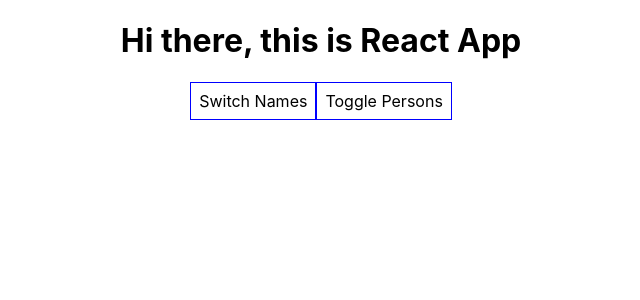
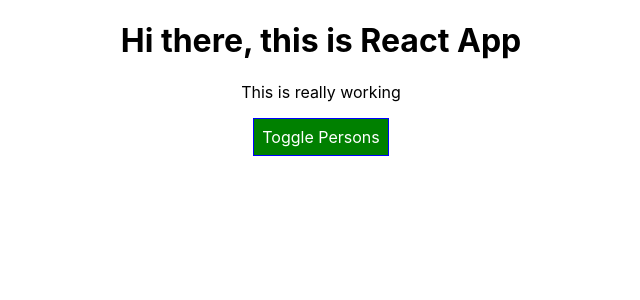
Before and after one commit to amir-sulehria/React, a React (Create React App) app in the folder basic-features/: page / in a window 1280 px wide. Shown: the top 300 px of the page, without its empty margins (319-959 px from the left). Built offline with nearby package versions, Linux system fonts and the light colour scheme.

Commit message:
Using radium

```diff
--- a/basic-features/package.json
+++ b/basic-features/package.json
@@ -3,6 +3,7 @@
   "version": "0.1.0",
   "private": true,
   "dependencies": {
+    "radium": "^0.25.1",
     "react": "^16.8.6",
     "react-dom": "^16.8.6",
     "react-scripts": "3.0.1"
--- a/basic-features/src/App.css
+++ b/basic-features/src/App.css
@@ -1,33 +1,25 @@
+/*2.4
+to change in-line style dynamically and assign className dynamically see
+button style in App.js
+the problem we're currenlty facing is we can't apply hover effect in inline style and if we do it in css
+file it will take place globally, let's first have a look at solution for applying hover on inline style,
+we'll use a 3rd package library for this task as it's not possible in normal inline, for usage of
+radium go to 2.5
+*/
+
+
+/*2.7
+css modules let u use same css class name in different files without worrying about name clashes
+they'll be used only where they r imported i.e local scope
+*/
 .App {
   text-align: center;
 }
 
-.App-logo {
-  animation: App-logo-spin infinite 20s linear;
-  height: 40vmin;
-  pointer-events: none;
+.red{
+  color: red;
 }
 
-.App-header {
-  background-color: #282c34;
-  min-height: 100vh;
-  display: flex;
-  flex-direction: column;
-  align-items: center;
-  justify-content: center;
-  font-size: calc(10px + 2vmin);
-  color: white;
+.bold{
+  font-weight: bold;
 }
-
-.App-link {
-  color: #61dafb;
-}
-
-@keyframes App-logo-spin {
-  from {
-    transform: rotate(0deg);
-  }
-  to {
-    transform: rotate(360deg);
-  }
-}
--- a/basic-features/src/App.js
+++ b/basic-features/src/App.js
@@ -1,6 +1,7 @@
 import React, { Component } from 'react';
 import './App.css';
 import Person from './Person/Person';
+import Radium, { StyleRoot } from 'radium';
 
 
 /*1.2
@@ -108,13 +109,21 @@ now give person property of id(unique) that'll be used as key
 since now we've id we can change name to only specific element in name change handler, use findindex to get element to alter
 */
 
+/*2.5
+to use radium first import it, after importing go down and wrap export app with radium, as higher order
+component, simply a component wrapping ur compnent, injecting some extra functionality, lets now start
+using styling button with hover, for this simply write ':hover' which will take js object, u can also
+change it dynamically, see below, problem i encouter, it was giving error related to key so i
+comment out switch name handler btn as inside its method we're not using key.
+*/
+
 class App extends Component {
 
   state = {
     persons: [
-      {id: "p-001", name: 'Stephanie', age: 20 },
-      {id: "p-002", name: 'Ammar', age: 23 },
-      {id: "p-003", name: 'Jennifer', age: 22 }
+      { id: "p-001", name: 'Stephanie', age: 20 },
+      { id: "p-002", name: 'Ammar', age: 23 },
+      { id: "p-003", name: 'Jennifer', age: 22 }
     ],
     personToggle: false
   }
@@ -145,43 +154,53 @@ class App extends Component {
     const persons = [...this.state.persons];
     persons[personIndex] = person;
 
-    this.setState({persons: persons});
+    this.setState({ persons: persons });
   }
 
   tooglePersonHandler = () => {
     const doesShow = this.state.personToggle;
-    this.setState({personToggle: !doesShow});
+    this.setState({ personToggle: !doesShow });
   }
 
   deleteNameHandler = (index) => {
     // const persons = this.state.persons;
     const persons = [...this.state.persons];
     persons.splice(index, 1);
-    this.setState({persons: persons});
+    this.setState({ persons: persons });
   }
 
   render() {
 
     const style = {
-      backgroundColor: 'white',
+      backgroundColor: 'green',
+      color: 'white',
       font: 'inherit',
       border: '1px solid blue',
       padding: '8px',
-      cursor: 'pointer'
+      cursor: 'pointer',
+      ':hover': {
+        backgroundColor: 'lightgreen',
+        color: 'black'
+      }
     };
 
     let person = null;
-    if(this.state.personToggle){
+    if (this.state.personToggle) {
+      style.backgroundColor = 'red';
+      style[':hover'] = {
+        backgroundColor: 'salmon',
+        color: 'black'
+      };
       person = (
         <div>
 
           {this.state.persons.map((person, index) => {
             return <Person
-           name = {person.name}
-           age = {person.age}
-           key = {person.id}
-           click = {this.deleteNameHandler.bind(this, index)}
-           changed = {(event)=>this.nameChangeHandler(event, person.id)}
+              name={person.name}
+              age={person.age}
+              key={person.id}
+              click={this.deleteNameHandler.bind(this, index)}
+              changed={(event) => this.nameChangeHandler(event, person.id)}
             />
           })}
 
@@ -206,15 +225,28 @@ class App extends Component {
       );
     }
 
+    // let classes = ['red', 'bold'].join(' ');
+    let classes = [];
+    if (this.state.persons.length <= 2) {
+      classes.push('red');
+    }
+    if (this.state.persons.length <= 1) {
+      classes.push('bold');
+    }
+
     return (
+
+      <StyleRoot>
         <div className="App">
           <h1>
             Hi there, this is React App
         </h1>
-        <button style={style} onClick={() => this.switchNameHandler('Wasim')}>Switch Names</button>
+          <p className={classes.join(' ')}>This is really working</p>
+          {/* <button style={style} onClick={() => this.switchNameHandler('Wasim')}>Switch Names</button> */}
           <button style={style} onClick={this.tooglePersonHandler}>Toggle Persons</button>
           {person}
         </div>
+      </StyleRoot>
     );
 
     // return React.createElement('div', null, React.createElement('h1', {className: 'App'}, 'From inside React.createElement'));
@@ -222,4 +254,4 @@ class App extends Component {
   }
 }
 
-export default App;
+export default Radium(App);
--- a/basic-features/src/Person/Person.js
+++ b/basic-features/src/Person/Person.js
@@ -1,5 +1,6 @@
 import React from 'react';
 import './Person.css';
+import Radium from 'radium';
 
 /*1.2
 we already have seen a way of creating component now lets have a look at another method of
@@ -31,9 +32,23 @@ refernce to the method as property to component, name is upto u.
 now lets say we want to take input instead of hardcoding, so we use input text as name, use onChange on method which is define in app.js where
 we still want to change state, now for styling go to 2.0
 */
+
+/*2.6
+we can also use media queries through radium, on using, it we'll get error of that we should wrap it, for
+this name import styleroot and wrap our whole application with that only wrap in root component
+i.e.App.js
+nowgo to 2.7 where we'll enable css modules
+*/
 const person = (props)=>{
+
+    const styles = {
+        '@media (min-width: 500px)': {
+            width: '450px'
+        }
+    };
+
     return (
-        <div className="Person">
+        <div className="Person" style={styles}>
             <p onClick={props.click}>hi my name is {props.name} and my age is {props.age}</p>
             <p>{props.children}</p>
             <input type="text" value={props.name} onChange={props.changed}/>
@@ -42,4 +57,4 @@ const person = (props)=>{
 
 };
 
-export default person
+export default Radium(person)
```
Also changed, not shown: 1 other file (tests, documents, lock files or other folders). Lines whose indentation alone changed are shown as unchanged.
